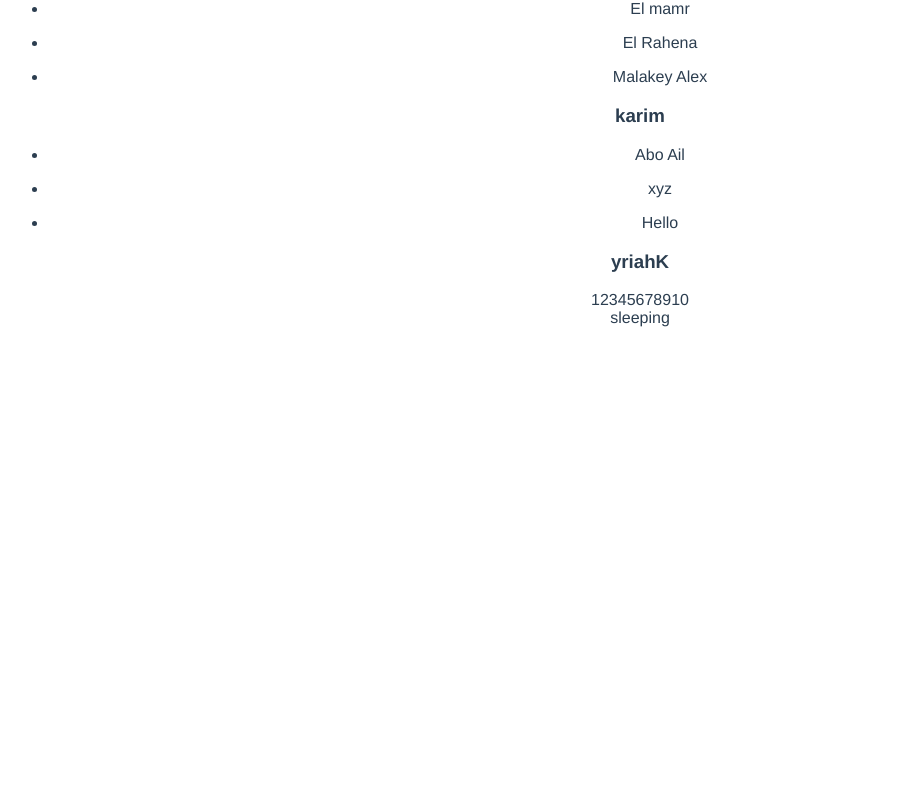
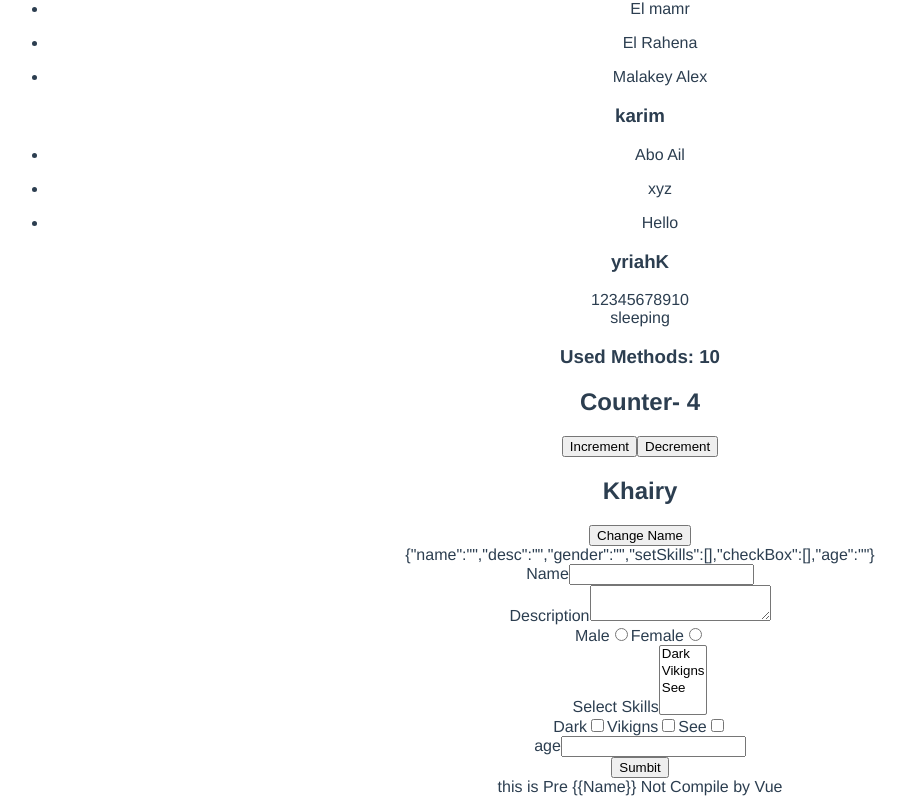
Before and after one commit to m7hmoud-Kh/Vuejs3_basic, a Vue app: page / in a window 1280 px wide. Shown: the part 426-1230 px from the top of the page, without its empty margins (0-906 px from the left). Before the commit the page ends 800 px from the top, so only its background shows below. Built offline with nearby package versions, Linux system fonts and the light colour scheme.

Commit message:
Form Handling

```diff
--- a/src/App.vue
+++ b/src/App.vue
@@ -33,14 +33,80 @@
     </ul>
   </template>
 
-  <h3>{{ name.split('').reverse().join('') }}</h3>
+  <h3>{{ name.split("").reverse().join("") }}</h3>
   <span v-for="n in 10" :key="n">{{ n }}</span>
-  <br>
+  <br />
   <template v-for="todo in todos" :key="todo.name">
-      <span v-show="!todo.isComplete">
-          {{todo.name}}
-      </span>
+    <span v-show="!todo.isComplete">
+      {{ todo.name }}
+    </span>
   </template>
+
+  <h3>Used Methods: {{ add(num, 6) }}</h3>
+
+  <h2>Counter- {{ num }}</h2>
+  <button @click="increment()">Increment</button>
+  <button @click="decrement()">Decrement</button>
+
+  <h2>{{ name }}</h2>
+  <button @click="changeName(), increment()">Change Name</button>
+
+  <!-- using inline arrow function -->
+  <!-- <button @click="($event) => warn('Form cannot be submitted yet.', $event)">
+    Submit
+  </button> -->
+
+
+  <!-- <a @click.stop="doThis">Hello</a> -->
+
+  <div>{{ JSON.stringify(formValues) }}</div>
+
+  <form @submit.prevent="formSubmit()">
+    <div>
+      <label for="name">Name</label>
+      <input type="text" id="name" v-model.lazy.trim="formValues.name">
+    </div>
+    <div>
+      <label for="desc" >Description</label>
+      <textarea type="text" id="desc" v-model="formValues.desc">  </textarea>
+    </div>
+    <div>
+        <label for="male">Male</label>
+        <input type="radio" name="gender" id="male" value="male" v-model="formValues.gender">
+          <label for="female">Female</label>
+        <input type="radio" name="gender" id="female" value="female" v-model="formValues.gender">
+    </div>
+
+    <div>
+      <label for="skills">Select Skills</label>
+        <select  v-model="formValues.setSkills" multiple>
+          <option v-for="mo in movies" :key="mo" :value="mo">
+              {{mo}}
+          </option>
+        </select>
+    </div>
+    <div>
+      <template v-for="mo in movies" :key="mo">
+          <label for="">{{mo}}</label>
+          <input type="checkbox"  id="" name="checkBox" :value="mo" v-model="formValues.checkBox">
+      </template>
+    </div>
+
+    <div>
+      <label for="age">age</label>
+      <input type="number" id="age" v-model.lazy.number="formValues.age">
+    </div>
+
+    <div>
+      <button>Sumbit</button>
+    </div>
+
+
+    <div v-pre>
+      this is Pre {{Name}} Not Compile by Vue
+    </div>
+  </form>
+
 </template>
 
 <script>
@@ -48,19 +114,27 @@ export default {
   name: "App",
   data() {
     return {
-      todos:[
+      formValues:{
+        name:'',
+        desc: '',
+        gender:'',
+        setSkills: [],
+        checkBox: [],
+        age: ''
+      },
+      todos: [
         {
-          name: 'eating',
-          isComplete: true
+          name: "eating",
+          isComplete: true,
         },
         {
-          name: 'sleeping',
-          isComplete: false
+          name: "sleeping",
+          isComplete: false,
         },
         {
-          name: 'Study',
-          isComplete: true
-        }
+          name: "Study",
+          isComplete: true,
+        },
       ],
       actorsMovie: [
         {
@@ -97,6 +171,30 @@ export default {
       },
     };
   },
+  methods: {
+    formSubmit(){
+      console.log(this.formValues);
+    },
+    add(num1, num2) {
+      return num1 + num2;
+    },
+    increment(num = 1) {
+      this.num += num;
+    },
+    decrement(num = 1) {
+      this.num -= num;
+    },
+    changeName() {
+      this.name = "Mahmoud";
+    },
+    warn(message, event) {
+      // now we have access to the native event
+      if (event) {
+        event.preventDefault();
+      }
+      alert(message);
+    },
+  },
 };
 </script>
 
```
